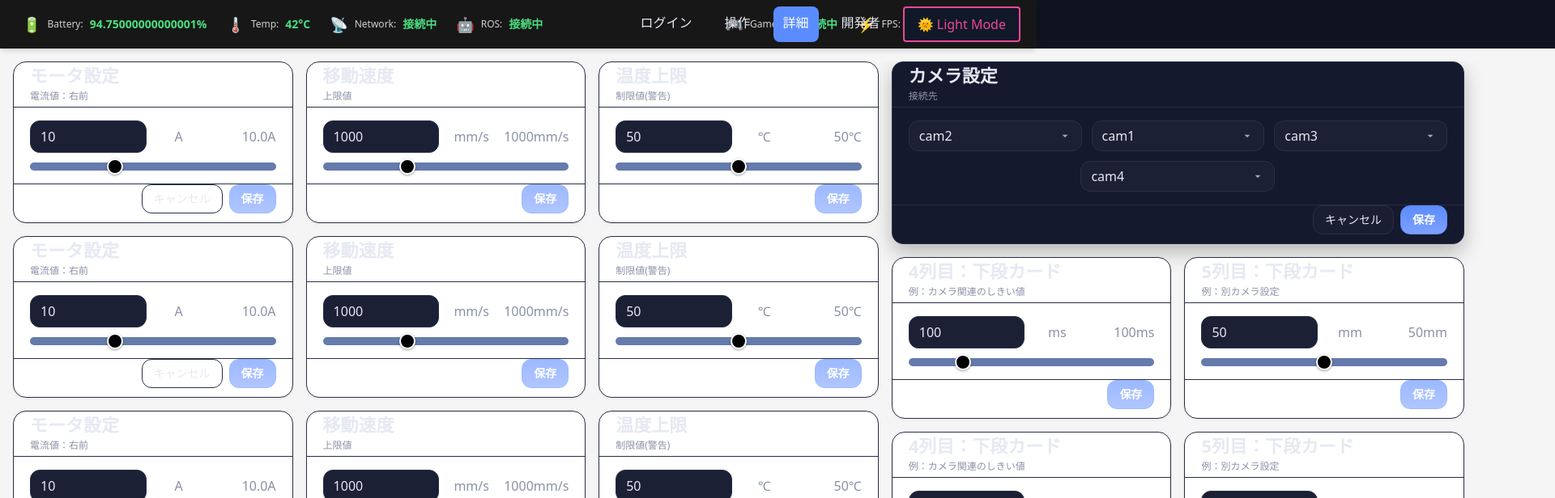
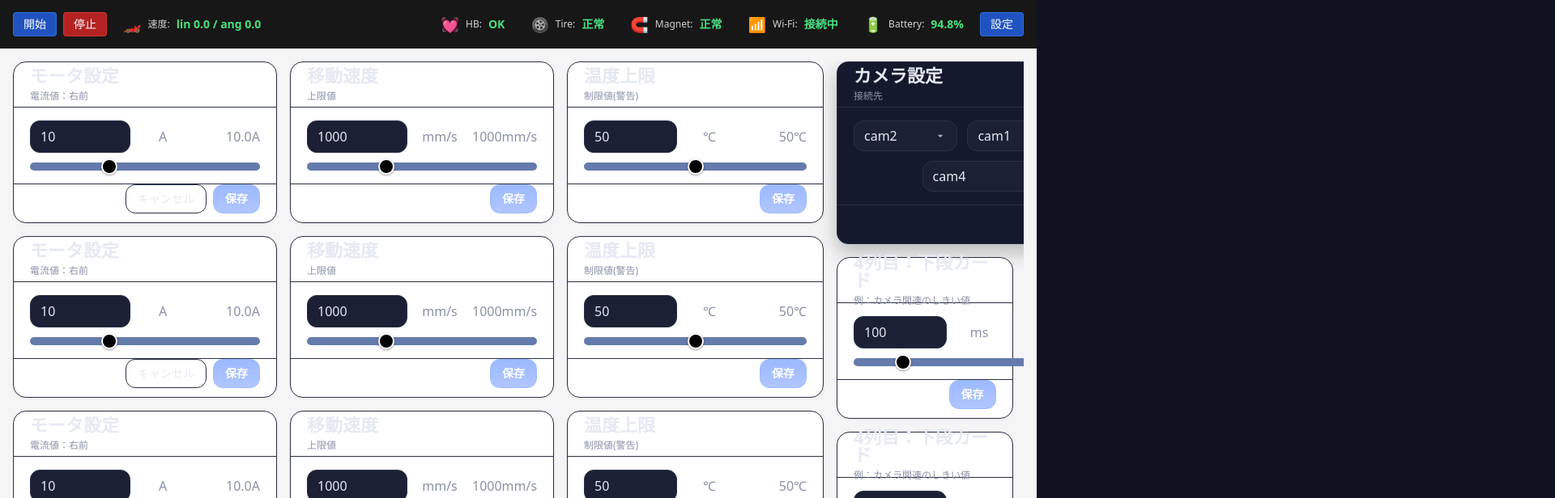
Before and after one commit to hi-ge-t/shi_web_gui, a React (Create React App) app in the folder my-app/: page /details in a window 1280 px wide. Shown: the top 616 px of the page at 81% size, 1920 px wide, since content can reach past the window. Built offline with nearby package versions, Linux system fonts and the light colour scheme.

Commit message:
ステータスバー修正 ・実機だとステータスバーが画面領域を使いきれている。 ・カード幅が開発ブラウザ要因で実機だと小さくなっている。

```diff
--- a/my-app/src/App.js
+++ b/my-app/src/App.js
@@ -53,7 +53,7 @@ export default function App() {
           <StatusBar />
 
           {/* 共通ナビゲーション（右上） */}
-          <Nav />
+          {/* <Nav /> */}
 
           {/* ページルーティング */}
           <Routes>
--- a/my-app/src/components/StatusBar.jsx
+++ b/my-app/src/components/StatusBar.jsx
@@ -1,55 +1,98 @@
 // ./src/components/StatusBar.jsx
 import React from "react";
+import { fmt1 } from "../lib/format";
 import { useRobotStatus } from "../contexts/RobotStatusContext";
 
 const Item = ({ icon, label, value, ok = true }) => (
-  <div className="flex items-center gap-2 px-3 py-1">
-    <span className="text-lg">{icon}</span>
-    <span className="text-xs opacity-80">{label}:</span>
-    <span className={`text-sm font-semibold ${ok ? "text-green-400" : "text-red-400"}`}>
+  <div className="flex items-center gap-2 px-3 py-1 min-w-0">
+    <span className="text-lg shrink-0">{icon}</span>
+    <span className="text-xs opacity-80 shrink-0 hidden md:inline">{label}:</span>
+    <span className={`text-sm font-semibold min-w-0 truncate ${ok ? "text-green-400" : "text-red-400"}`}>
       {value}
     </span>
   </div>
 );
 
+const OpButton = ({ children, intent = "primary", onClick }) => {
+  const base = "px-3 py-1 rounded text-sm font-medium shadow-sm border";
+  const style =
+    intent === "danger"
+      ? "bg-red-600/80 hover:bg-red-600 text-white border-red-500/60"
+      : "bg-blue-600/80 hover:bg-blue-600 text-white border-blue-500/60";
+  return (
+    <button type="button" onClick={onClick} className={`${base} ${style}`}>
+      {children}
+    </button>
+  );
+};
+
 export default function StatusBar() {
   const ctx = useRobotStatus?.();
+
   if (!ctx) {
     // Provider未接続や初期化前は安全にスケルトン表示
     return (
-      <div className="h-[60px] bg-neutral-900 text-white flex items-center justify-between px-4 shadow-md">
-        <div className="flex items-center text-yellow-300 text-sm">Robot status unavailable</div>
+      <header className="w-full bg-neutral-900 text-white shadow-md">
+        <div className="mx-auto w-full max-w-[1920px] box-border px-4">
+          <div className="min-h-[60px] py-2 grid grid-cols-[minmax(0,1fr)_auto] items-center">
+            <div className="text-yellow-300 text-sm">Robot status unavailable</div>
           </div>
+        </div>
+      </header>
     );
   }
 
-  const { battery, temperature, network, rosStatus, gamepadConnected, fps } = ctx;
+  // 受け取り値（存在しない場合はフォールバック）
+  const heartbeatOk = ctx.heartbeatOk ?? true;                 // boolean
+  const tireMotorOk = ctx.tireMotorOk ?? true;                  // boolean
+  const magnetMotorOk = ctx.magnetMotorOk ?? true;              // boolean
+  const wifi = ctx.network ?? ctx.wifi ?? "—";                  // string ("接続中"など)
+  const battery = Number.isFinite(+ctx.battery) ? +ctx.battery : null;
+
+  // 速度（仮: ctx.velocity?.linear / ctx.velocity?.angular を優先）
+  const lin = ctx?.velocity?.linear ?? ctx?.speedLinear ?? 0;
+  const ang = ctx?.velocity?.angular ?? ctx?.speedAngular ?? 0;
 
   return (
-    <div
-      className="
-        h-[60px] bg-neutral-900 text-white
-        flex items-center justify-between px-4 shadow-md
-        /* 常時トップ固定にしたい場合は↓の2つを有効化 */
-        /* sticky top-0 z-50 */
-      "
-    >
-      <div className="flex items-center">
-        <Item icon="🔋" label="Battery" value={`${battery}%`} ok={battery > 20} />
-        <Item icon="🌡️" label="Temp" value={`${temperature}°C`} ok={temperature < 70} />
-        <Item icon="📡" label="Network" value={network} ok={network === "Connected" || network === "接続中"} />
+    <header className="w-full bg-neutral-900 text-white shadow-md overflow-x-hidden">
+      <div className="mx-auto w-full max-w-[1920px] box-border px-4">
+        {/* 左=fr（縮む）／右=auto（内容幅）で右端吸着 */}
+        <div className="min-h-[60px] py-2 grid grid-cols-[minmax(0,1fr)_auto] items-center gap-x-3">
+          {/* 左：操作ボタン2つ + ロボット速度情報 */}
+          <div className="min-w-0 overflow-hidden flex items-center gap-2">
+            <OpButton onClick={ctx?.onStart}>開始</OpButton>
+            <OpButton intent="danger" onClick={ctx?.onStop}>停止</OpButton>
+
+            {/* 速度表示（例：lin/ang を1桁で） */}
             <Item
-          icon="🤖"
-          label="ROS"
-          value={rosStatus === "接続中" ? "接続中" : "切断中"}
-          ok={rosStatus === "接続中"}
+              icon="🏎️"
+              label="速度"
+              value={`lin ${fmt1(lin, "")} / ang ${fmt1(ang, "")}`}
+              ok={true}
             />
           </div>
 
-      <div className="flex items-center">
-        <Item icon="🎮" label="Gamepad" value={gamepadConnected ? "接続中" : "未接続"} ok={gamepadConnected} />
-        <Item icon="⚡" label="FPS" value={fps} ok={Number(fps) >= 20} />
+          {/* 右：ハートビート → タイヤ → 磁石 → Wi-Fi → バッテリー → 設定 */}
+          <div className="justify-self-end flex items-center gap-2 flex-wrap">
+            <Item icon="💓" label="HB" value={heartbeatOk ? "OK" : "NG"} ok={heartbeatOk} />
+            <Item icon="🛞" label="Tire" value={tireMotorOk ? "正常" : "異常"} ok={tireMotorOk} />
+            <Item icon="🧲" label="Magnet" value={magnetMotorOk ? "正常" : "異常"} ok={magnetMotorOk} />
+            <Item
+              icon="📶"
+              label="Wi-Fi"
+              value={wifi}
+              ok={wifi === "Connected" || wifi === "接続中"}
+            />
+            <Item
+              icon="🔋"
+              label="Battery"
+              value={battery == null ? "—" : `${fmt1(battery)}%`}
+              ok={battery == null ? true : battery > 20}
+            />
+            <OpButton onClick={ctx?.onOpenSettings}>設定</OpButton>
           </div>
         </div>
+      </div>
+    </header>
   );
 }
--- /dev/null
+++ b/my-app/src/lib/format.js
@@ -0,0 +1,10 @@
+// lib/format.js
+export const fmt1 = (v, unit = '') => {
+  const n = Number(v);
+  if (!Number.isFinite(n)) return '—';
+  const s = new Intl.NumberFormat('ja-JP', {
+    minimumFractionDigits: 1,
+    maximumFractionDigits: 1,
+  }).format(n); // 四捨五入で1桁
+  return unit ? `${s}${unit}` : s;
+};
--- a/my-app/src/views/DetailPage.jsx
+++ b/my-app/src/views/DetailPage.jsx
@@ -29,7 +29,7 @@ export default function DetailPage() {
 
   return (
     <MockRobotStatusProvider tick>
-      <div className="w-[1920px] h-[1200px] flex flex-col bg-neutral-100 overflow-hidden">
+      <div className="w-full max-w-[1920px] mx-auto min-h-screen flex flex-col bg-neutral-100 overflow-hidden">
 
         {/* ✅ カード配置（既存のboard-gridをそのまま） */}
         <div className="flex-1 overflow-auto p-4">
```
Lines whose indentation alone changed are shown as unchanged.
